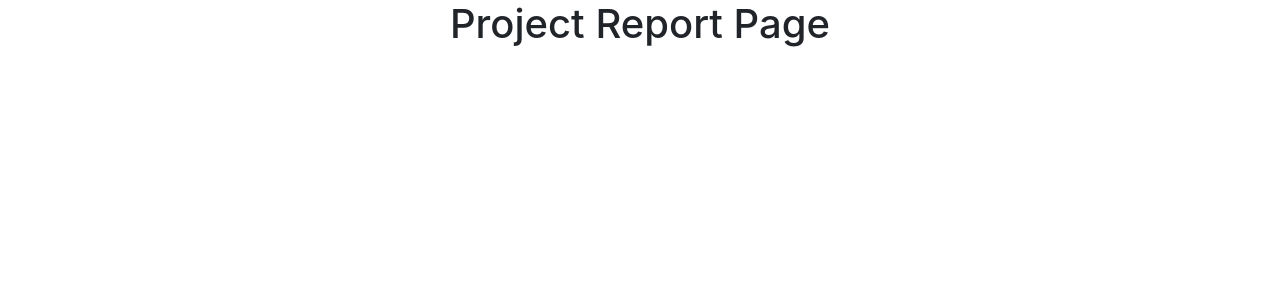
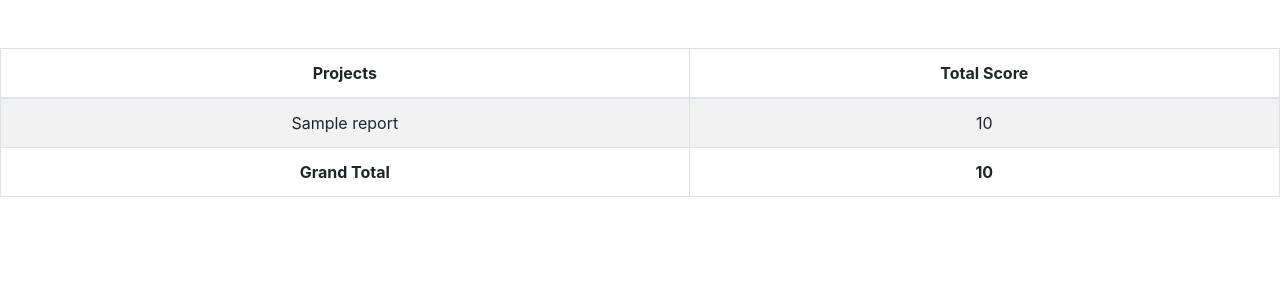
Before and after one commit to mahmudul-hasan-sreejon/progress-tracker, a PHP site: page /project_report_page.php in a window 1280 px wide. Shown: the part 56-356 px from the top of the page. Run offline with PHP 8.4, Linux system fonts and the light colour scheme; tables that the repository leaves empty or names only in its code hold one stand-in row (values such as "Sample post").

Commit message:
project report page completed

```diff
--- a/project_report_page.php
+++ b/project_report_page.php
@@ -5,7 +5,7 @@
     <meta charset="utf-8">
     <meta name="viewport" content="width=device-width, initial-scale=1.0, maximum-scale=1.0, user-scalable=no">
 
-     <!-- Latest compiled and minified CSS -->
+    <!-- Latest compiled and minified CSS -->
     <link rel="stylesheet" href="https://maxcdn.bootstrapcdn.com/bootstrap/4.1.3/css/bootstrap.min.css">
 </head>
 
@@ -33,7 +33,54 @@
         </div>
     </nav>
 
-    <center><h1>Project Report Page</h1></center>
+    <br><br>
+
+    <div class="table-responsive text-center">
+        <table class="table table-bordered table-striped table-hover">
+            <thead>
+                <tr>
+                    <th>Projects</th>
+                    <th>Total Score</th>
+                </tr>
+            </thead>
+
+            <tbody>
+                <?php
+                require('conn.php');
+
+                $query = mysqli_query($conn, 'SELECT * FROM project_report');
+                while($row = mysqli_fetch_object($query)) {
+                    echo '
+                    <tr>
+                        <td>'.$row->project_name.'</td>
+                        <td>'.$row->score.'</td>
+                    </tr>'
+                    ;
+                }
+
+                mysqli_close($conn);
+                ?>
+
+                <tr>
+                    <td><b>Grand Total</b></td>
+                    <td>
+                        <?php
+                        require('conn.php');
+
+                        $query = mysqli_query($conn, 'SELECT * FROM project_report');
+                        $total_score = 0;
+                        while($row = mysqli_fetch_object($query)) {
+                            $total_score += $row->score;
+                        }
+                        echo '<b>'.$total_score.'</b>';
+
+                        mysqli_close($conn);
+                        ?>
+                    </td>
+                </tr>
+            </tbody>
+        </table>
+    </div>
 
     <!-- Latest compiled JavaScript and jQuery library -->
     <script src="https://ajax.googleapis.com/ajax/libs/jquery/3.3.1/jquery.min.js"></script>
```
